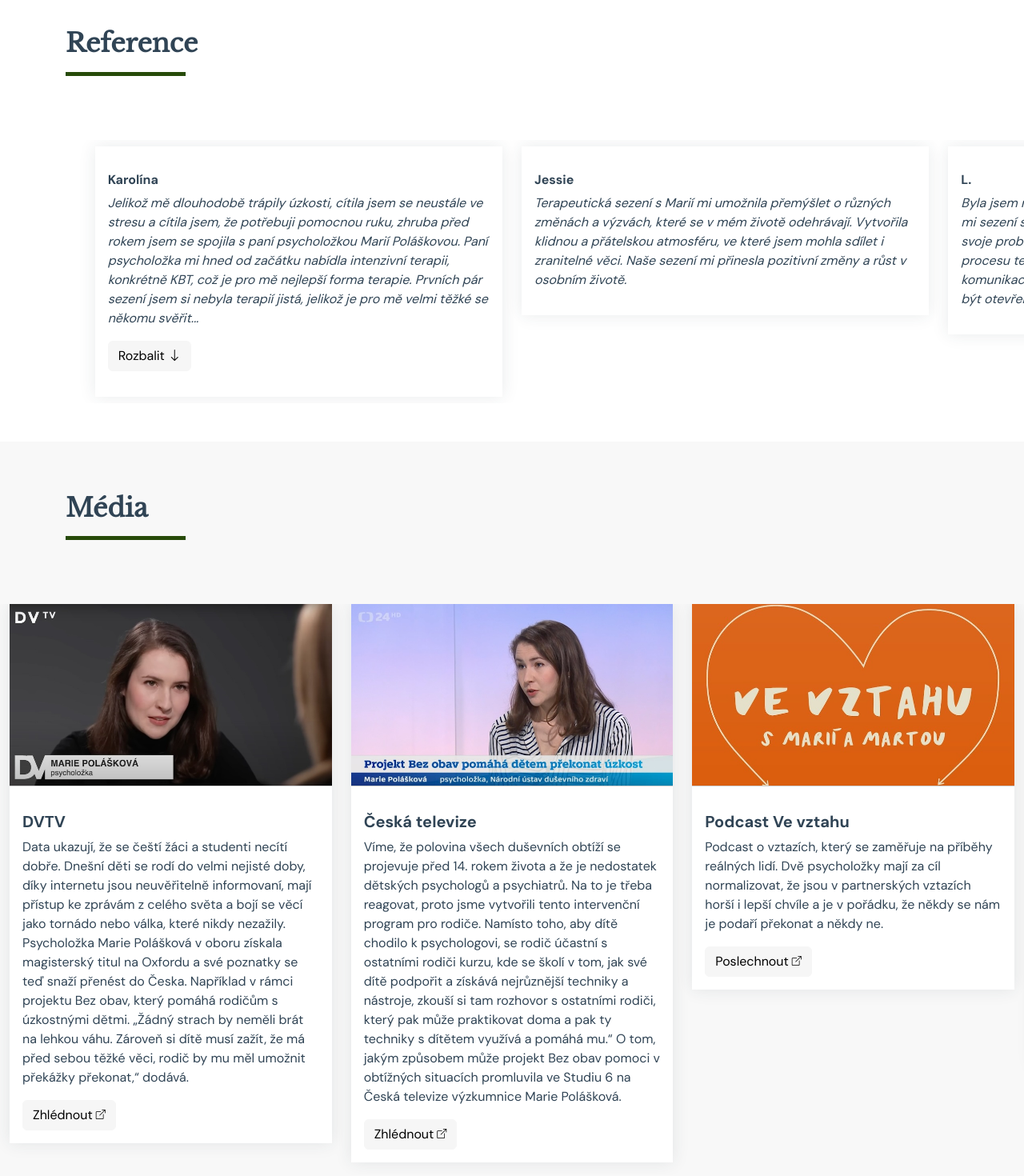
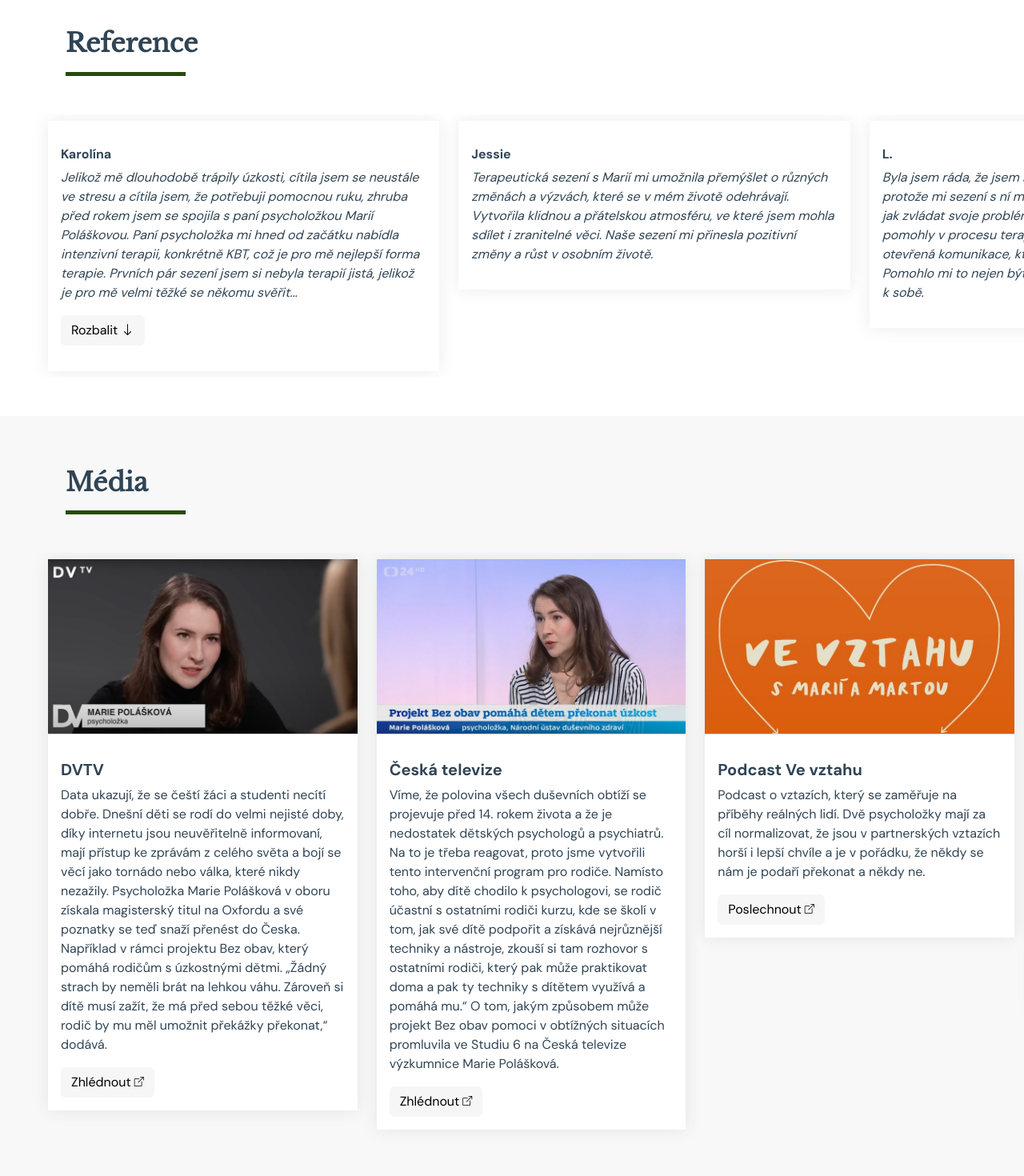
Before and after one commit to janvlasaty/mariepolaskova, a Vue app: page / in a window 1280 px wide. Shown: the part 2300-3770 px from the top of the page at 80% size. Built offline with nearby package versions, Linux system fonts and the light colour scheme.

Commit message:
fix: ui tweeks

```diff
--- a/src/components/MediaShowtime.vue
+++ b/src/components/MediaShowtime.vue
@@ -7,8 +7,8 @@
         </div>
       </div>
     </div>
-    <div class="container-fluid py-5 overflow-visible">
-      <div class="row flex-nowrap overflow-scroll">
+    <div class="container-fluid overflow-visible pt-3">
+      <div class="row flex-nowrap overflow-x-scroll py-2 pb-5 ps-0 ps-lg-5">
         <template v-for="(item, index) in tm('media.content')" :key="index">
           <div :class="['col-10', 'col-lg-4', { 'offset-0': index === 0 }]">
             <div class="card mb-3">
--- a/src/components/ReferencesCarousel.vue
+++ b/src/components/ReferencesCarousel.vue
@@ -1,19 +1,15 @@
 <template>
-  <section id="references">
-    <div class="container-lg py-5">
+  <section id="references overflow-hidden">
+    <div class="container-lg pt-5">
       <div class="row">
         <div class="col">
           <h2 class="line-below">{{ t(`references.title`) }}</h2>
         </div>
       </div>
     </div>
-    <div class="container-fluid overflow-visible pb-5">
-      <div class="row flex-nowrap overflow-scroll py-2">
-        <div
-          v-for="(item, index) in tm('references.list')"
-          :key="index"
-          :class="['col-12', 'col-lg-5', { 'offset-1': index === 0 }]"
-        >
+    <div class="container-fluid overflow-visible pt-3 pb-5">
+      <div class="row flex-nowrap overflow-x-scroll py-2 ps-0 ps-lg-5">
+        <div v-for="(item, index) in tm('references.list')" :key="index" :class="['col-10', 'col-lg-5']">
           <div class="card">
             <div class="card-body">
               <h5>{{ item.name }}</h5>
```
